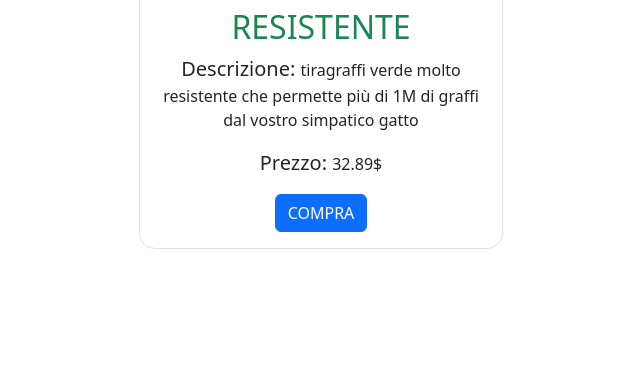
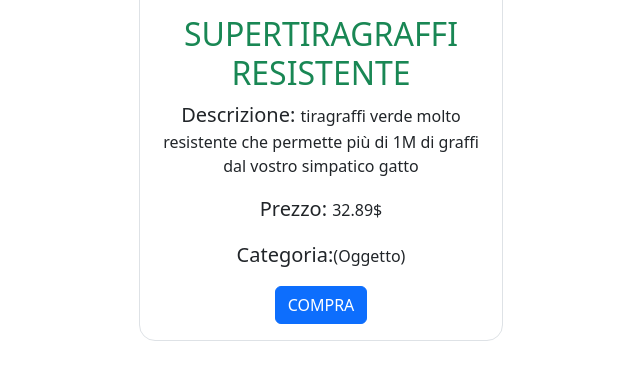
Before and after one commit to salvatorebarbaro/php-oop-2, a PHP site: page / in a window 1280 px wide. Shown: the part 985-1374 px from the top of the page, without its empty margins (319-959 px from the left). Before the commit the page ends 1234 px from the top, so only its background shows below. Run offline with PHP 8.4, Linux system fonts and the light colour scheme.

Commit message:
fix e add element

```diff
--- a/db.php
+++ b/db.php
@@ -8,7 +8,7 @@ require './models/PremiumUser.php';
 
 $Cuccia = new Element("Cuccia con fiori",49.99,"Cane","Oggetto","Cuccia molto piccola gradevole con dei fiori che si possono notare sulla cuccia stessa","https://tse3.mm.bing.net/th/id/OIG2.vQBeHWzMf4wNUURP_HhO?pid=ImgGn");
 
-$Tiragraffi = new Element("SupeTiragraffi resistente",32.89,"gatto","Oggetto","tiragraffi verde molto resistente che permette più di 1M di graffi dal vostro simpatico gatto","https://tse2.mm.bing.net/th/id/OIG2.ekuGpvoVUwZu_yD9fH9B?pid=ImgGn");
+$Tiragraffi = new Element("SuperTiragraffi resistente",32.89,"gatto","Oggetto","tiragraffi verde molto resistente che permette più di 1M di graffi dal vostro simpatico gatto","https://tse2.mm.bing.net/th/id/OIG2.ekuGpvoVUwZu_yD9fH9B?pid=ImgGn");
 
 $CiboCane = new Element("Croccantini al manzo",18,"Cane","Alimento", "Cibo molto puzzolente","https://tse4.mm.bing.net/th/id/OIG2.JqoWRU3BapP1AscqjvMN?pid=ImgGn");
 
--- a/index.php
+++ b/index.php
@@ -12,6 +12,7 @@
                     <h5 class="card-title fs-2 text-uppercase text-success  "><?php echo ($Element->Name) ?></h5>
                     <p class="card-text"><span class="fs-5">Descrizione: </span><?php echo ($Element->Description) ?></p>
                     <p class=""><span class="fs-5">Prezzo: </span><?php echo ($Element->Price) ?>$</p>
+                    <div class="mb-3"><span class="fs-5">Categoria:</span>(<?php echo ($Element->Element) ?>)</div>
                     <div class=" position-absolute top-0 end-0  bg-white opacity-75 p-1 border rounded-3 fs-5"><?php echo ($Element->Icona )?></div>
                     <a href="#" class="btn btn-primary text-uppercase ">Compra</a>
                 </div>
--- a/models/PremiumUser.php
+++ b/models/PremiumUser.php
@@ -1,6 +1,6 @@
 <?php
 class Premium extends Ospite{
-    public $Discount;
+    protected $Discount;
 
     function __construct($Name,$Surname,$Address,$Region,$Country,$Tipo)
     {
```
